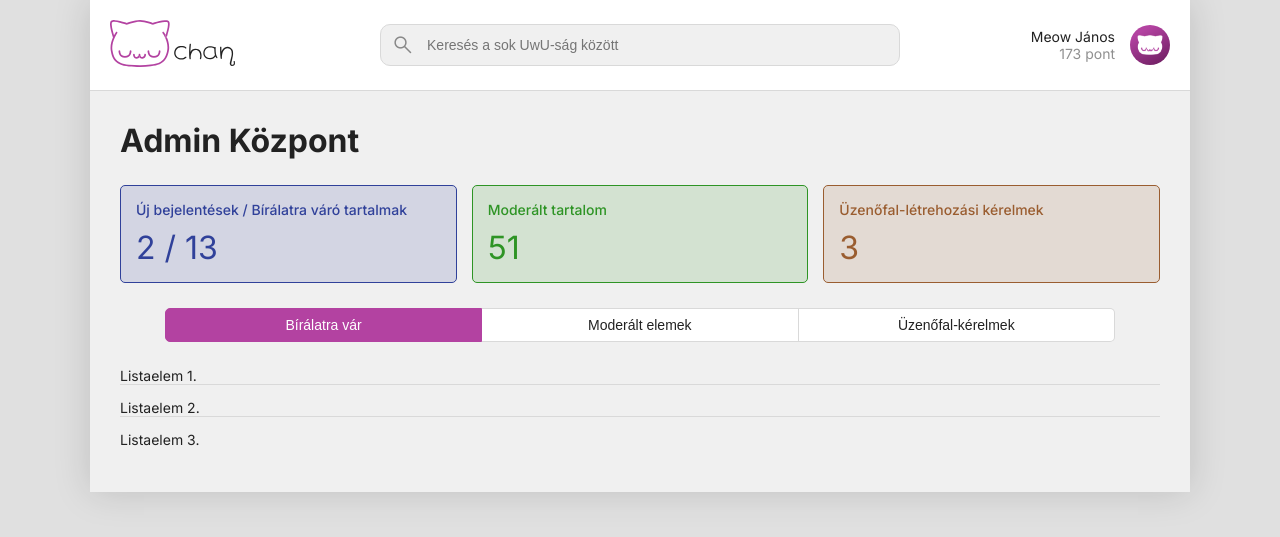
After one commit to 0pau/UwUChan, a PHP site: page /admincenter.html in a window 1280 px wide. The commit adds this page. Shown: the top 537 px of the page. Run offline with PHP 8.4, Linux system fonts and the light colour scheme.

Commit message:
Admin Központ váz Új dark mode CSS selector

```diff
--- /dev/null
+++ b/admincenter.html
@@ -0,0 +1,61 @@
+<!doctype html>
+<html lang="hu">
+<head>
+    <meta charset="UTF-8">
+    <meta name="viewport"
+          content="width=device-width, user-scalable=no, initial-scale=1.0, maximum-scale=1.0, minimum-scale=1.0">
+    <meta http-equiv="X-UA-Compatible" content="ie=edge">
+    <title>Admin Központ - UwUChan</title>
+    <link rel="stylesheet" href="css/main.css">
+    <link rel="stylesheet" href="css/admin.css">
+    <link rel="icon" type="image/x-icon" href="img/favicon.ico">
+</head>
+<body>
+    <main>
+        <header>
+            <div class="color-variants header-side-element">
+                <img alt="UwUChan-embléma" class="logo light-variant" src="img/logo.svg">
+                <img alt="UwUChan-embléma" class="logo dark-variant" src="img/logo-dark.svg">
+            </div>
+            <div class="searchbar">
+                <span class="material-symbols-rounded">search</span>
+                <input placeholder="Keresés a sok UwU-ság között">
+            </div>
+            <div class="header-side-element user-profile-button">
+                <div>
+                    <p>Meow János</p>
+                    <p>173 pont</p>
+                </div>
+                <img src="img/default_user_avatar.png" alt="Profilkép">
+            </div>
+        </header>
+        <section>
+            <h1>Admin Központ</h1>
+            <div class="admin-dashboard">
+                <div class="dashboard-item blue">
+                    <p>Új bejelentések / Bírálatra váró tartalmak</p>
+                    <p>2 / 13</p>
+                </div>
+                <div class="dashboard-item green">
+                    <p>Moderált tartalom</p>
+                    <p>51</p>
+                </div>
+                <div class="dashboard-item orange">
+                    <p>Üzenőfal-létrehozási kérelmek</p>
+                    <p>3</p>
+                </div>
+            </div>
+            <div class="tab-bar">
+                <button class="active">Bírálatra vár</button>
+                <button>Moderált elemek</button>
+                <button>Üzenőfal-kérelmek</button>
+            </div>
+            <div class="list">
+                <p>Listaelem 1.</p>
+                <p>Listaelem 2.</p>
+                <p>Listaelem 3.</p>
+            </div>
+        </section>
+    </main>
+</body>
+</html>
--- /dev/null
+++ b/css/admin.css
@@ -0,0 +1,45 @@
+.admin-dashboard {
+    display: flex;
+    gap: 15px;
+}
+
+.dashboard-item {
+    width: 100%;
+    border: 1px solid;
+    border-radius: 5px;
+    padding: 15px;
+    display: flex;
+    flex-direction: column;
+    gap: 10px;
+}
+
+.dashboard-item * {
+    margin: 0px;
+    color: inherit;
+}
+
+.dashboard-item p:first-child {
+    height: 100%;
+    font-weight: 500;
+}
+.dashboard-item p:last-child {
+    font-size: 32px;
+}
+
+.dashboard-item.blue {
+    background-color: var(--blue-transparent);
+    color: var(--blue);
+    border-color: var(--blue);
+}
+
+.dashboard-item.green {
+    background-color: var(--green-transparent);
+    color: var(--green);
+    border-color: var(--green);
+}
+
+.dashboard-item.orange {
+    background-color: var(--orange-transparent);
+    color: var(--orange);
+    border-color: var(--orange);
+}
--- a/css/colors.css
+++ b/css/colors.css
@@ -9,9 +9,15 @@ body {
     --disabled: #6A6A6A;
     --borders: #D9D9D9;
     --destructive: #D20F0F;
+    --blue: #30419A;
+    --blue-transparent: #30419A26;
+    --green: #2E9425;
+    --green-transparent: #2E942526;
+    --orange: #9A5D30;
+    --orange-transparent: #9A5D3026;
 }
 
-body[prefer-dark="true"] {
+body.dark {
     --accent: #CD69BD;
     --accent-border: #CD69BD80;
     --accent-transparent: #CD69BD26;
@@ -22,16 +28,19 @@ body[prefer-dark="true"] {
     --disabled: #959595;
     --borders: #535353;
     --destructive: #C43B3B;
+    --blue: #6d7dc7;
+    --green: #5db755;
+    --orange: #b77b4f;
 }
 
 .color-variants .dark-variant {
     display: none;
 }
 
-body[prefer-dark="true"] .color-variants .dark-variant {
+body.dark .color-variants .dark-variant {
     display: block;
 }
 
-body[prefer-dark="true"] .color-variants .light-variant {
+body.dark .color-variants .light-variant {
     display: none;
 }
--- a/css/main.css
+++ b/css/main.css
@@ -29,8 +29,13 @@ body > main {
     box-shadow: 0px 0px 35px #00000025;
 }
 
-section.help {
+section {
     padding: 30px;
+}
+
+section > h1 {
+    margin: 0px 0px 25px;
+    font-size: 32px;
 }
 
 section.help hr {
@@ -148,3 +153,39 @@ section.contents > ul {
     height: 40px;
     border-radius: 100%;
 }
+
+.list >*:not(:last-child) {
+    border-bottom: 1px var(--borders) solid;
+}
+
+.tab-bar {
+    display: flex;
+    margin: 25px 45px;
+    box-sizing: border-box;
+}
+
+.tab-bar button {
+    background-color: var(--highlight);
+    border: 1px var(--borders) solid;
+    border-radius: 0px;
+    box-shadow: none;
+    width: 100%;
+}
+
+.tab-bar button.active {
+    background-color: var(--accent);
+    color: white;
+    border-color: var(--accent);
+}
+
+.tab-bar button:first-child {
+    border-radius: 5px 0px 0px 5px;
+}
+
+.tab-bar button:last-child {
+    border-radius: 0px 5px 5px 0px;
+}
+
+.tab-bar button:not(:first-child) {
+    border-left: none;
+}
--- a/login.html
+++ b/login.html
@@ -10,7 +10,7 @@
     <link rel="stylesheet" href="css/login.css">
     <link rel="icon" type="image/x-icon" href="img/favicon.ico">
 </head>
-<body prefer-dark="false" class="login-background">
+<body class="login-background">
     <div class="login-window">
         <header class="login-window-head">
             <div class="color-variants">
```
